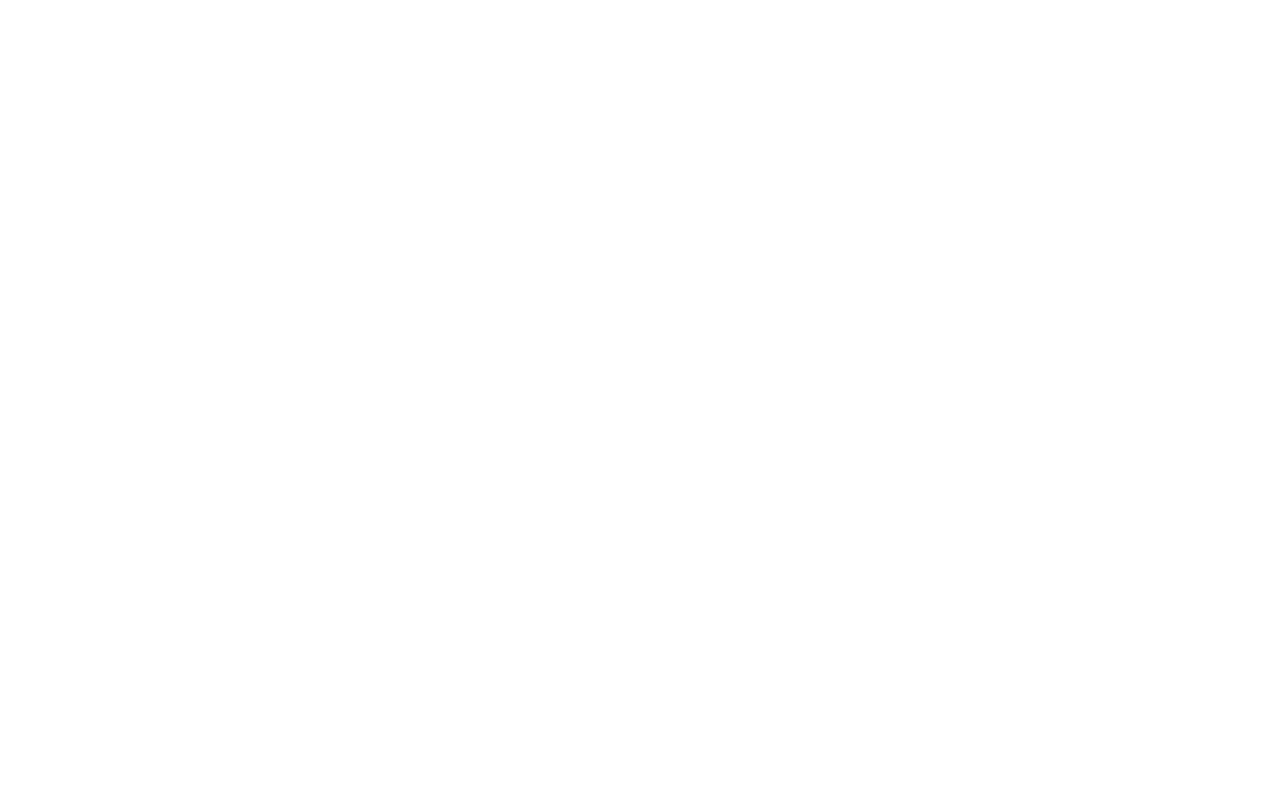
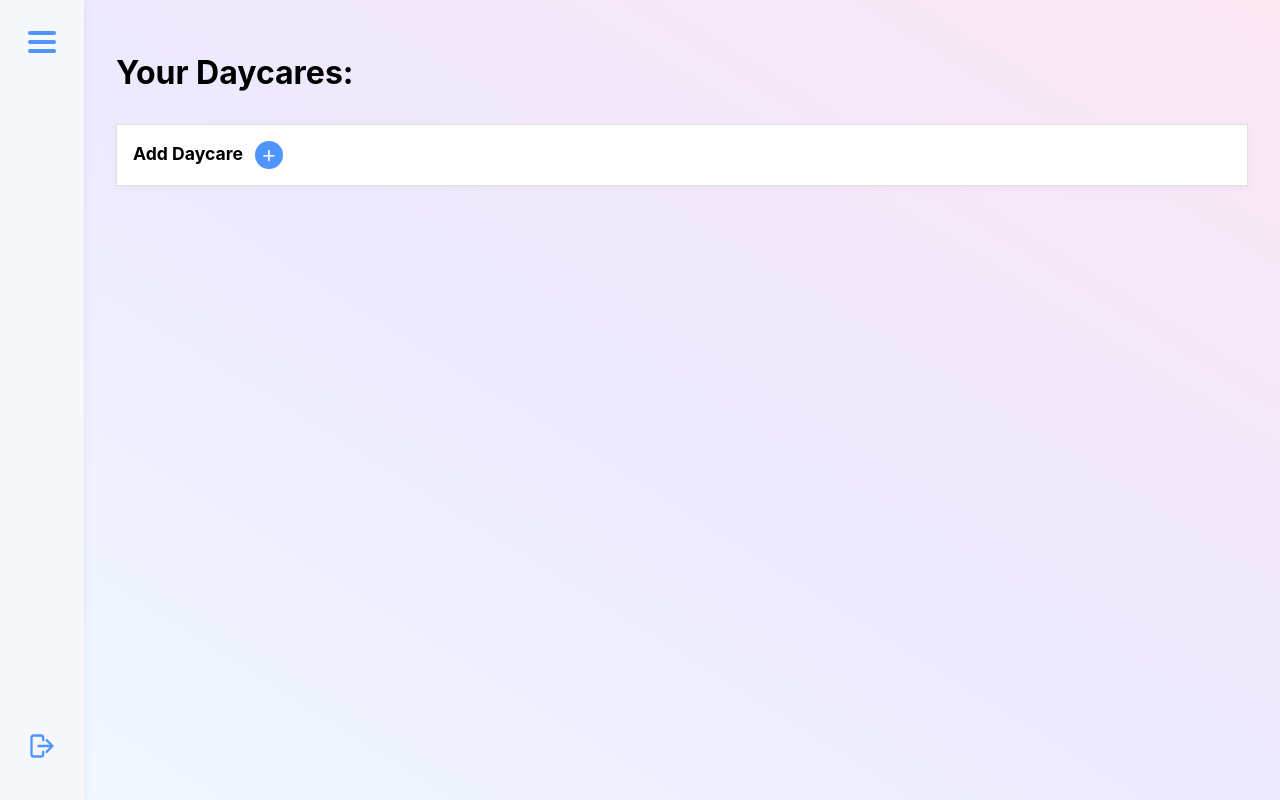
Before and after one commit to cocopuff2234/Daycare-Management-System, a React (Create React App) app: page /dashboard in a window 1280 px wide. Before the commit this address had no page. Built offline with nearby package versions, Linux system fonts and the light colour scheme.

Commit message:
sign up and account setup

```diff
--- a/src/App.js
+++ b/src/App.js
@@ -9,6 +9,8 @@ import { Typewriter } from 'react-simple-typewriter';
 import SignUp from './pages/SignUp/SignUp';
 import Contact from './pages/Contact/Contact';
 import ResetPassword from './Reset/Reset-password';
+import InitialSettings from './pages/InitialSettings/InitialSettings';
+import Dashboard from './pages/Dashboard/Dashboard';
 
 const Home = ({ onNavigate }) => {
   const navigate = useNavigate();
@@ -69,6 +71,8 @@ const App = () => {
           <Route path="/signup" element={<SignUp />} />
           <Route path="/contact" element={<Contact />} />
           <Route path="/reset-password" element={<ResetPassword />} />
+          <Route path="/initial-settings" element={<InitialSettings />} />
+          <Route path="/dashboard" element={<Dashboard />} />
         </Routes>
       </div>
     </Router>
--- /dev/null
+++ b/src/pages/Dashboard/Dashboard.css
@@ -0,0 +1,148 @@
+.dashboard-container {
+  display: flex;
+  min-height: 100vh;
+}
+
+.dashboard-sidebar {
+  width: 60px; /* Minimized width when hidden */
+  max-width: 220px; /* Full width when visible */
+  background: #f5f7fa;
+  padding: 24px 12px;
+  box-shadow: 2px 0 8px rgba(0,0,0,0.04);
+  display: flex;
+  flex-direction: column;
+  align-items: center;
+  position: relative;
+  transition: max-width 0.4s cubic-bezier(.4,0,.2,1), width 0.4s cubic-bezier(.4,0,.2,1);
+  z-index: 2;
+  min-width: 60px;
+}
+
+.dashboard-sidebar.hidden {
+  max-width: 60px;
+  width: 60px;
+  pointer-events: auto;
+}
+
+.dashboard-sidebar.visible {
+  max-width: 220px;
+  width: 220px;
+  pointer-events: auto;
+}
+
+.hide-sidebar-btn {
+  background: none;
+  border: none;
+  margin-bottom: 16px;
+  cursor: pointer;
+  padding: 0;
+  outline: none;
+  display: flex;
+  justify-content: center;
+  align-items: center;
+  width: 36px;
+  height: 36px;
+}
+
+.hamburger {
+  display: flex;
+  flex-direction: column;
+  justify-content: center;
+  align-items: center;
+  width: 28px;
+  height: 22px;
+}
+
+.hamburger span {
+  display: block;
+  height: 4px;
+  width: 100%;
+  background: #4e95ff;
+  border-radius: 2px;
+  margin-bottom: 5px;
+  transition: background 0.2s;
+}
+
+.hamburger span:last-child {
+  margin-bottom: 0;
+}
+
+.sidebar-signout {
+  display: flex;
+  flex-direction: column;
+  align-items: center;
+  cursor: pointer;
+  margin-top: 32px;
+  color: #4e95ff;
+  font-weight: 500;
+  font-size: 1rem;
+  margin-bottom: 16px;
+}
+
+.signout-icon {
+  display: flex;
+  align-items: center;
+  justify-content: center;
+  font-size: 1.6em;
+}
+
+.signout-text {
+  margin-top: 8px;
+  text-align: center;
+}
+
+.dashboard-main {
+  flex: 1;
+  padding: 32px;
+}
+
+.dashboard-heading {
+  margin-bottom: 32px;
+  font-size: 2rem;
+  font-weight: 700;
+}
+
+.dashboard-subheading {
+  font-size: 1.3rem;
+  font-weight: 500;
+  margin-bottom: 18px;
+  margin-top: -18px;
+  color: #333;
+}
+
+.dashboard-table {
+  width: 100%;
+  border-collapse: collapse;
+  margin-top: 16px;
+  background: #fff;
+  box-shadow: 0 2px 8px rgba(0,0,0,0.04);
+}
+
+.dashboard-table th,
+.dashboard-table td {
+  padding: 16px;
+  border: 1px solid #e0e0e0;
+  text-align: left;
+  font-size: 1.1em;
+}
+
+.plus-btn {
+  margin-left: 12px;
+  background: #4e95ff;
+  color: #fff;
+  border: none;
+  border-radius: 50%;
+  width: 28px;
+  height: 28px;
+  font-size: 1.3em;
+  cursor: pointer;
+  vertical-align: middle;
+  transition: background 0.2s;
+  display: inline-flex;
+  align-items: center;
+  justify-content: center;
+}
+
+.plus-btn:hover {
+  background: #003d99;
+}
--- /dev/null
+++ b/src/pages/Dashboard/Dashboard.js
@@ -0,0 +1,67 @@
+import React, { useState } from 'react';
+import './Dashboard.css';
+
+const Dashboard = () => {
+  // Sidebar is closed by default
+  const [sidebarVisible, setSidebarVisible] = useState(false);
+
+  const toggleSidebar = () => setSidebarVisible((v) => !v);
+
+  const handleAddDaycare = () => {
+    const code = window.prompt('Enter daycare code:');
+    if (code) {
+      alert(`Code entered: ${code}`);
+    }
+  };
+
+  return (
+    <div className="dashboard-container">
+      <aside className={`dashboard-sidebar${sidebarVisible ? ' visible' : ' hidden'}`}>
+        <button className="hide-sidebar-btn" onClick={toggleSidebar} title="Toggle Sidebar">
+          <span className="hamburger">
+            <span />
+            <span />
+            <span />
+          </span>
+        </button>
+        {/* Sidebar content can go here */}
+        <div style={{ flex: 1 }} /> {/* Spacer to push sign out to bottom */}
+        <div
+          className="sidebar-signout"
+          onClick={() => {
+            // Clear user session here if needed (e.g., localStorage.removeItem('token'))
+            window.location.href = '/';
+          }}
+        >
+          <span className="signout-icon">
+            <svg width="28" height="28" fill="none" viewBox="0 0 24 24">
+              <path d="M16 17l5-5m0 0l-5-5m5 5H9" stroke="#4e95ff" strokeWidth="2" strokeLinecap="round" strokeLinejoin="round"/>
+              <path d="M13 7V5a2 2 0 0 0-2-2H5a2 2 0 0 0-2 2v14a2 2 0 0 0 2 2h6a2 2 0 0 0 2-2v-2" stroke="#4e95ff" strokeWidth="2" strokeLinecap="round" strokeLinejoin="round"/>
+            </svg>
+          </span>
+          {sidebarVisible && (
+            <span className="signout-text">Sign Out</span>
+          )}
+        </div>
+      </aside>
+      <div className="dashboard-main">
+        <h1 className="dashboard-heading">Your Daycares:</h1>
+        <table className="dashboard-table">
+          <thead>
+            <tr>
+              <th>
+                Add Daycare
+                <button className="plus-btn" onClick={handleAddDaycare} title="Add Daycare">+</button>
+              </th>
+            </tr>
+          </thead>
+          <tbody>
+            {/* Table rows for daycares can go here */}
+          </tbody>
+        </table>
+      </div>
+    </div>
+  );
+};
+
+export default Dashboard;
--- /dev/null
+++ b/src/pages/InitialSettings/InitialSettings.css
@@ -0,0 +1,35 @@
+.initial-settings-container {
+  display: flex;
+  flex-direction: column;
+  align-items: center;
+  min-height: 60vh;
+  justify-content: center;
+}
+
+.initial-settings-heading {
+  margin-bottom: 32px;
+  font-size: 2rem;
+  font-weight: 600;
+}
+
+.role-cards {
+  display: flex;
+  gap: 32px;
+}
+
+.role-card {
+  background: #f5f7fa;
+  border-radius: 12px;
+  box-shadow: 0 2px 8px rgba(0,0,0,0.07);
+  padding: 40px 60px;
+  font-size: 1.3rem;
+  font-weight: 500;
+  cursor: pointer;
+  transition: box-shadow 0.2s, background 0.2s;
+  text-align: center;
+}
+
+.role-card:hover {
+  background: #e3eaff;
+  box-shadow: 0 4px 16px rgba(78,149,255,0.15);
+}
--- /dev/null
+++ b/src/pages/InitialSettings/InitialSettings.js
@@ -0,0 +1,36 @@
+import React from 'react';
+import { useNavigate } from 'react-router-dom';
+import './InitialSettings.css';
+
+const InitialSettings = () => {
+  const navigate = useNavigate();
+
+  const handleBack = () => {
+    navigate('/');
+  };
+
+  return (
+    <div className="initial-settings-container">
+      <button onClick={handleBack} className="back-button">← Back to Home</button>
+      <h2 className="initial-settings-heading">You are a:</h2>
+      <div className="role-cards">
+        <div
+          className="role-card"
+          onClick={() => navigate('/dashboard')}
+          style={{ cursor: 'pointer' }}
+        >
+          <span>Parent</span>
+        </div>
+        <div
+          className="role-card"
+          onClick={() => navigate('/dashboard')}
+          style={{ cursor: 'pointer' }}
+        >
+          <span>Administrator</span>
+        </div>
+      </div>
+    </div>
+  );
+};
+
+export default InitialSettings;
--- a/src/pages/SignUp/SignUp.js
+++ b/src/pages/SignUp/SignUp.js
@@ -62,24 +62,22 @@ const SignUp = () => {
     if (Object.keys(validationErrors).length === 0) {
       setIsSubmitting(true);
 
-      try {
-        const { data, error } = await supabase.auth.signUp({
-          email: formData.email,
-          password: formData.password,
-        });
+      // Use Supabase signUp API
+      const { data, error } = await supabase.auth.signUp({
+        email: formData.email,
+        password: formData.password,
+      });
+      console.log("Supabase signUp response:", data);
 
-        if (error) {
-          setErrors({ email: error.message });
-        } else {
-          alert('Account created! Check your email to confirm.');
-          navigate('/');
-        }
-      } catch (err) {
-        console.error('Unexpected error during sign up:', err);
-        setErrors({ email: 'Unexpected error. Please try again.' });
+      if (error) {
+        alert(error.message);
+        setIsSubmitting(false);
+        return;
       }
 
+      alert('Account created successfully!');
       setIsSubmitting(false);
+      navigate('/initial-settings'); // Redirect to initial settings page after successful signup
     }
   };
 
--- a/src/supabaseClient.js
+++ b/src/supabaseClient.js
@@ -0,0 +1,6 @@
+import { createClient } from "@supabase/supabase-js";
+
+const supabaseUrl = 'https://tcfxaiuukjsyotmjxzol.supabase.co';
+const supabaseAnonKey = 'eyJhbGciOiJIUzI1NiIsInR5cCI6IkpXVCJ9.eyJpc3MiOiJzdXBhYmFzZSIsInJlZiI6InRjZnhhaXV1a2pzeW90bWp4em9sIiwicm9sZSI6ImFub24iLCJpYXQiOjE3NDYxNTcyMjksImV4cCI6MjA2MTczMzIyOX0.eEVwDvLr56q0ILhUnjvuwy_h8D56C9QHmqZX3PYrwoo';
+
+export const supabase = createClient(supabaseUrl, supabaseAnonKey);
```
